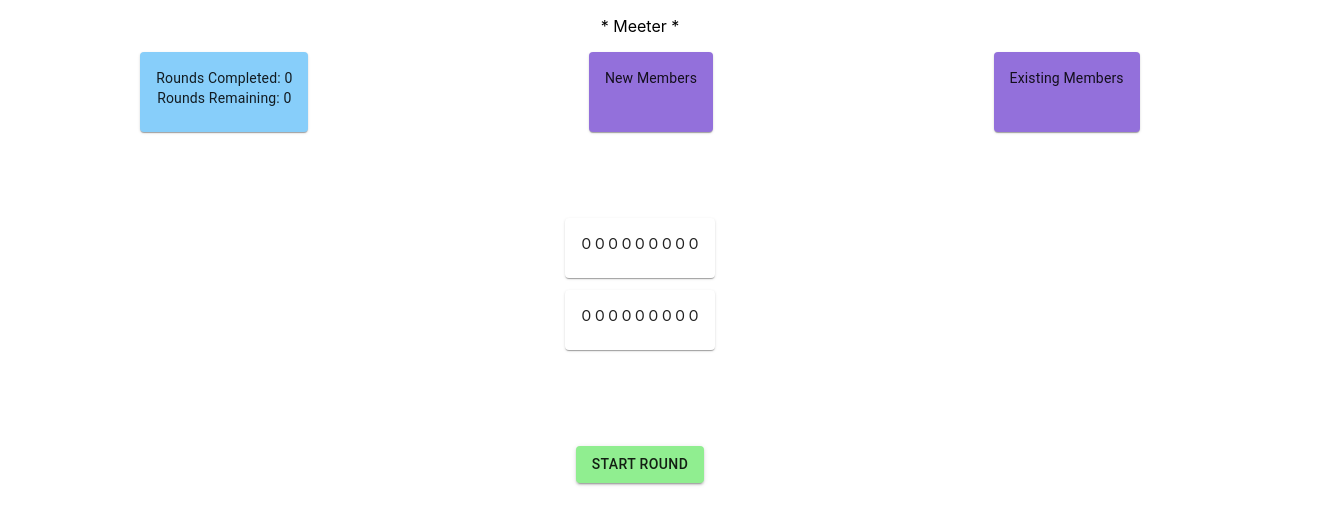
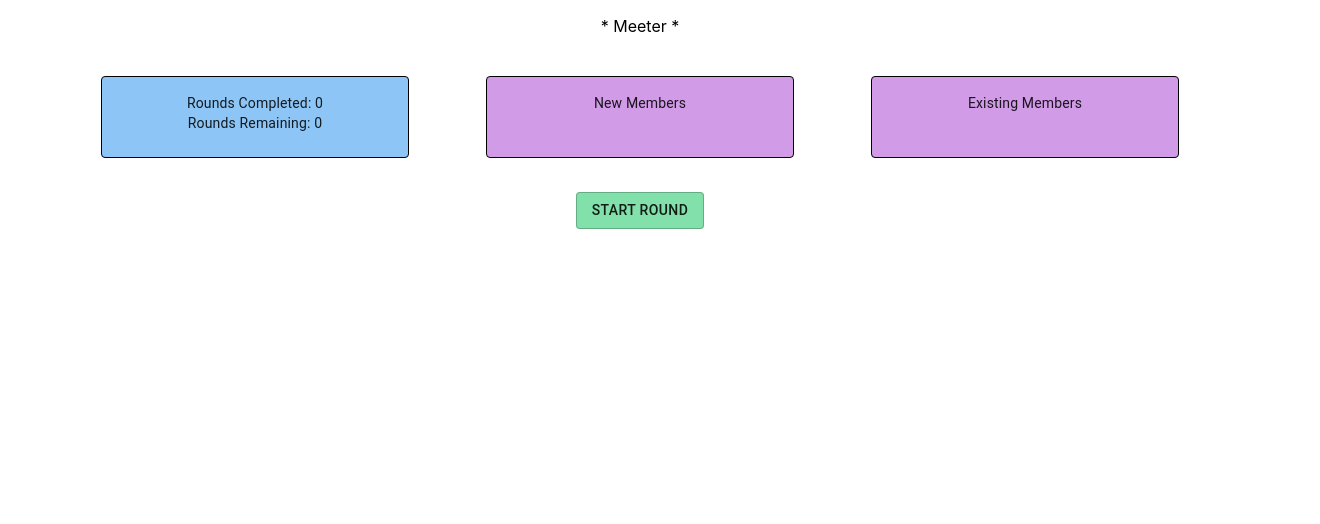
Before and after one commit to davidgaudet/chat, a React (Create React App) app: page / in a window 1280 px wide. Shown: the top 524 px of the page, 1320 px wide, since content can reach past the window. Built offline with nearby package versions, Linux system fonts and the light colour scheme.

Commit message:
Tweaked a few things to improve code

```diff
--- a/src/App.js
+++ b/src/App.js
@@ -8,96 +8,43 @@ import './App.css';
 import Card from '@material-ui/core/Card';
 import CardContent from '@material-ui/core/CardContent';
 import Typography from '@material-ui/core/Typography';
+import randomColor from 'randomcolor';
 
-/*
-function App() {
-  return (
-    <div className="App">
-      <header className="App-header">
-        <img src={logo} className="App-logo" alt="logo" />
-        <p>
-          Welcome to Chat Map. Message strangers around the world.
-        </p>
-        <a
-          className="App-link"
-          href="https://reactjs.org"
-          target="_blank"
-          rel="noopener noreferrer"
-        >
-          .
-        </a>
-      </header>
-      <Button variant="contained">Default</Button>
-      <Map />
-    </div>
-  );
-}
-*/
+//<Grid item xs={6}>
+ //       <div style={{background:randomColor()}}>Hooray something is here!</div>
+ //     </Grid>
+class App extends React.Component {
 
+  constructor(props) {
+    super(props)
+    this.state = {
+      rounds_completed: 0,
+      rounds_remaining: 0
+    };
+  }
 
-function App() {
-  return (
-    <div className="App">
-      <Top />
+  render() {
+    const CenteredGrid = ({rCompleted, rRemaining}) => (
+      <div>
 
-      <CenteredGrid />
-    </div>
-  );
-}
-
-
-const useStyles = makeStyles((theme) => ({
-  root: {
-
-  },
-  roundStatusCard: {
-    backgroundColor:"lightskyblue"
-  },
-  memberStatusCard: {
-    backgroundColor:"mediumpurple"
-  },
-  meetingRowCard: {
-    margin: "6px",
-    backgroundColor:"white"
-  },
-  paper: {
-    padding: theme.spacing(2),
-    textAlign: 'center',
-    color: theme.palette.text.secondary,
-  },
-  title: {
-    fontSize: 14,
-  },
-  pos: {
-    marginBottom: 12,
-  },
-}));
-
-function CenteredGrid() {
-  const classes = useStyles();
-
-  return (
-    <div>
-      <Grid container spacing={10} direction="column" justify="center" alignItems="center">
-
-        <Grid container item direction="row" justify="space-around" alignItems="stretch">
-          <Grid item component={Card} className={classes.roundStatusCard}>
+        <Grid container justify="space-evenly" alignItems="stretch" style={{padding: '24px'}}>
+          <Grid item xs={3} component={Card} className={useStyles().roundStatusCard} variant="outlined">
             <CardContent>
               <Typography variant="body2" component="p">
-                Rounds Completed: 0
+                Rounds Completed: {rCompleted}
                 <br />
-                Rounds Remaining: 0
+                Rounds Remaining: {rRemaining}
               </Typography>
             </CardContent>
           </Grid>
-          <Grid item component={Card} className={classes.memberStatusCard}>
+          <Grid item xs={3} component={Card} className={useStyles().memberStatusCard} variant="outlined">
             <CardContent>
               <Typography variant="body2" component="p">
                 New Members
               </Typography>
             </CardContent>
           </Grid>
-          <Grid item component={Card} className={classes.memberStatusCard}>
+          <Grid item xs={3} component={Card} className={useStyles().memberStatusCard} variant="outlined">
             <CardContent>
               <Typography variant="body2" component="p">
                 Existing Members
@@ -106,34 +53,44 @@ function CenteredGrid() {
           </Grid>
         </Grid>
 
-
-        <Grid container item direction="column" justify="space-evenly" alignItems="center">
-          <Grid item component={Card} className={classes.meetingRowCard}>
-            <CardContent>
-              <Typography variant="body2" component="p">
-                O O O O O O O O O
-              </Typography>
-            </CardContent>
-          </Grid>
-          <Grid item component={Card} className={classes.meetingRowCard}>
-            <CardContent>
-              <Typography variant="body2" component="p">
-                O O O O O O O O O
-              </Typography>
-            </CardContent>
-          </Grid>
-        </Grid>
-
         <Grid container item justify="center" alignItems="center">
-          <Grid>
-            <Button variant="contained" style={{backgroundColor: "lightgreen", margin: "10px"}} >
+          <Grid item>
+            <Button onClick={() => { this.setState({rounds_completed: rCompleted+1})}}
+              variant="outlined" style={{backgroundColor: "#82E0AA", margin: "10px"}} >
               Start Round
             </Button>
           </Grid>
         </Grid>
 
-      </Grid>
-    </div>
-  );
+      </div>
+    );
+
+    return(
+      <div className="App">
+        <Top />
+        <CenteredGrid rCompleted={this.state.rounds_completed} rRemaining={this.state.rounds_remaining}/>
+      </div>
+    );
+  }
 }
+
+const useStyles = makeStyles((theme) => ({
+  root: {
+
+  },
+  roundStatusCard: {
+    backgroundColor:"#8DC6F6",
+    border: "1px solid black"
+  },
+  memberStatusCard: {
+    backgroundColor:"#D19BE8",
+    border: "1px solid black"
+  },
+  meetingRowCard: {
+    margin: "6px",
+    border: "1px solid black",
+    backgroundColor:"white"
+  },
+}));
+
 export default App;
```
Also changed, not shown: 1 other file (tests, documents, lock files or other folders).
